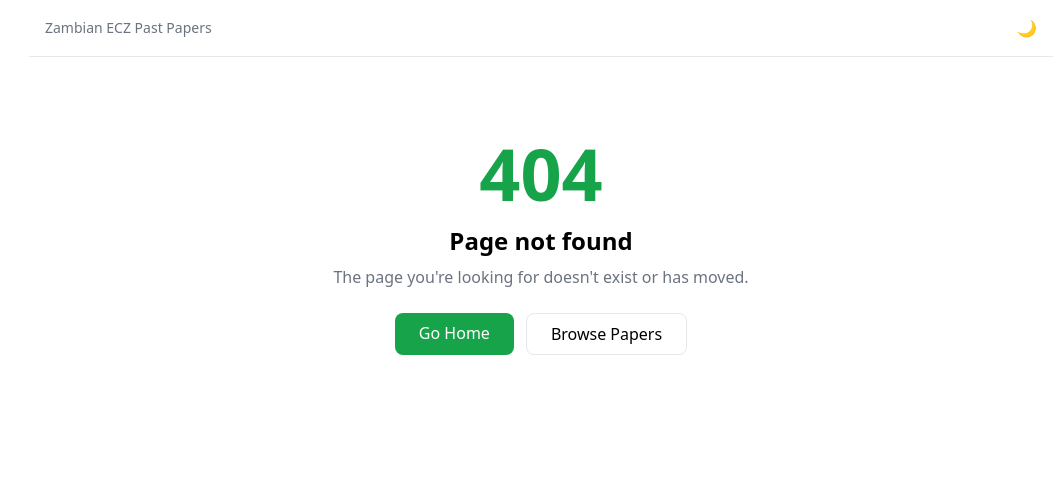
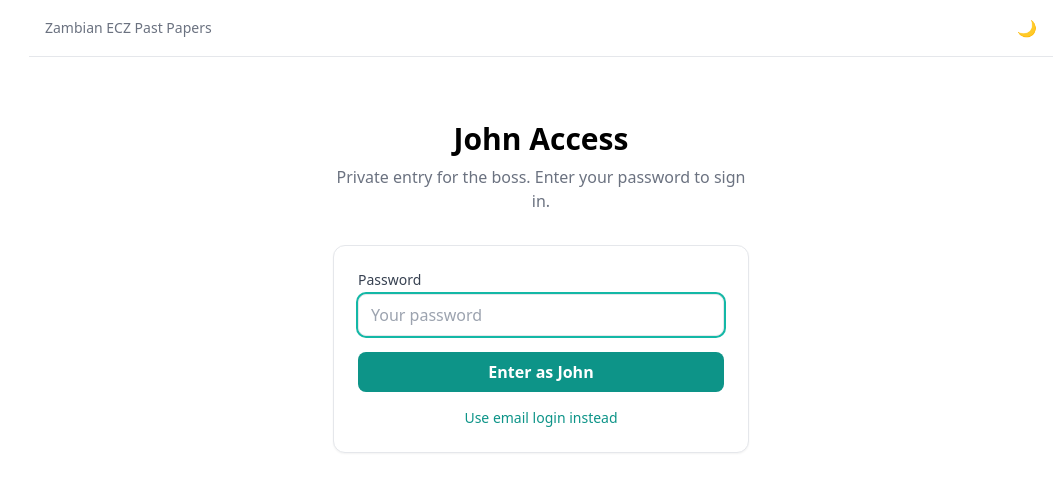
Before and after one commit to Shimba-crypto/johnweb, a React (Vite) app: page /johnx in a window 1280 px wide. Shown: the top 492 px of the page, without its empty margins (227-1280 px from the left). Built offline with nearby package versions, Linux system fonts and the light colour scheme; no server answers.

Commit message:
add /johnx private password entry page for John

```diff
--- a/src/App.tsx
+++ b/src/App.tsx
@@ -13,6 +13,7 @@ import Classes from "./pages/Classes";
 import Battles from "./pages/Battles";
 import Worksheet from "./pages/Worksheet";
 import Login from "./pages/Login";
+import Johnx from "./pages/Johnx";
 import Register from "./pages/Register";
 import Admin from "./pages/Admin";
 import Profile from "./pages/Profile";
@@ -69,6 +70,7 @@ export default function App() {
         <Route path="/paper/:id" element={<PaperDetail />} />
         <Route path="/paper/:id/exam" element={<ExamMode />} />
         <Route path="/login" element={<Login />} />
+        <Route path="/johnx" element={<Johnx />} />
         <Route path="/register" element={<Register />} />
         <Route path="/admin" element={<Admin />} />
         <Route path="/profile" element={<Profile />} />
--- /dev/null
+++ b/src/pages/Johnx.tsx
@@ -0,0 +1,93 @@
+import { useState } from "react";
+import { useNavigate, Link } from "react-router-dom";
+import { usePageTitle } from "../lib/usePageTitle";
+
+const JOHN_EMAIL = "silungwejohn24@gmail.com";
+
+export default function Johnx() {
+  usePageTitle("John Access");
+  const [password, setPassword] = useState("");
+  const [error, setError] = useState("");
+  const [submitting, setSubmitting] = useState(false);
+  const navigate = useNavigate();
+
+  const handleSubmit = async (e: React.FormEvent) => {
+    e.preventDefault();
+    setError("");
+    if (submitting) return;
+    if (!navigator.onLine) {
+      setError("You appear to be offline. Check your connection and try again.");
+      return;
+    }
+    setSubmitting(true);
+    const timer = setTimeout(() => {
+      setSubmitting(false);
+      setError("The server is taking too long to respond. Check your connection and try again.");
+    }, 20000);
+    try {
+      const res = await fetch("/api/auth/login", {
+        method: "POST",
+        headers: { "Content-Type": "application/json" },
+        body: JSON.stringify({ email: JOHN_EMAIL, password }),
+      });
+      clearTimeout(timer);
+      const data = await res.json();
+      if (res.ok) {
+        localStorage.setItem("token", data.token);
+        localStorage.setItem("refreshToken", data.refreshToken || "");
+        localStorage.setItem("user", JSON.stringify(data.user));
+        try {
+          const sessions = JSON.parse(localStorage.getItem("jwSessions") || "[]");
+          const entry = { token: data.token, user: data.user };
+          const idx = sessions.findIndex((s: any) => s.user.id === data.user.id);
+          if (idx >= 0) sessions[idx] = entry; else sessions.push(entry);
+          localStorage.setItem("jwSessions", JSON.stringify(sessions.slice(-5)));
+        } catch {}
+        navigate("/browse");
+      } else {
+        setError(data.error);
+      }
+    } catch {
+      clearTimeout(timer);
+      setError("Could not reach the server. Check your connection.");
+    } finally {
+      setSubmitting(false);
+    }
+  };
+
+  return (
+    <div className="max-w-md mx-auto px-4 py-16">
+      <h1 className="text-3xl font-bold text-center mb-2">John Access</h1>
+      <p className="text-center text-gray-500 mb-8">
+        Private entry for the boss. Enter your password to sign in.
+      </p>
+      <form onSubmit={handleSubmit} className="bg-white p-6 rounded-xl border shadow-sm space-y-4">
+        {error && <p className="text-red-600 text-sm">{error}</p>}
+        <div>
+          <label className="block text-sm font-medium text-gray-700 mb-1">Password</label>
+          <input
+            type="password"
+            value={password}
+            onChange={(e) => setPassword(e.target.value)}
+            placeholder="Your password"
+            autoFocus
+            required
+            className="w-full border rounded-lg px-3 py-2 focus:outline-none focus:ring-2 focus:ring-teal-500"
+          />
+        </div>
+        <button
+          type="submit"
+          disabled={submitting}
+          className="w-full bg-teal-600 text-white rounded-lg py-2 font-semibold hover:bg-teal-700 disabled:opacity-50"
+        >
+          {submitting ? "Signing in…" : "Enter as John"}
+        </button>
+        <p className="text-center text-sm">
+          <Link to="/login" className="text-teal-600 hover:underline">
+            Use email login instead
+          </Link>
+        </p>
+      </form>
+    </div>
+  );
+}
```
